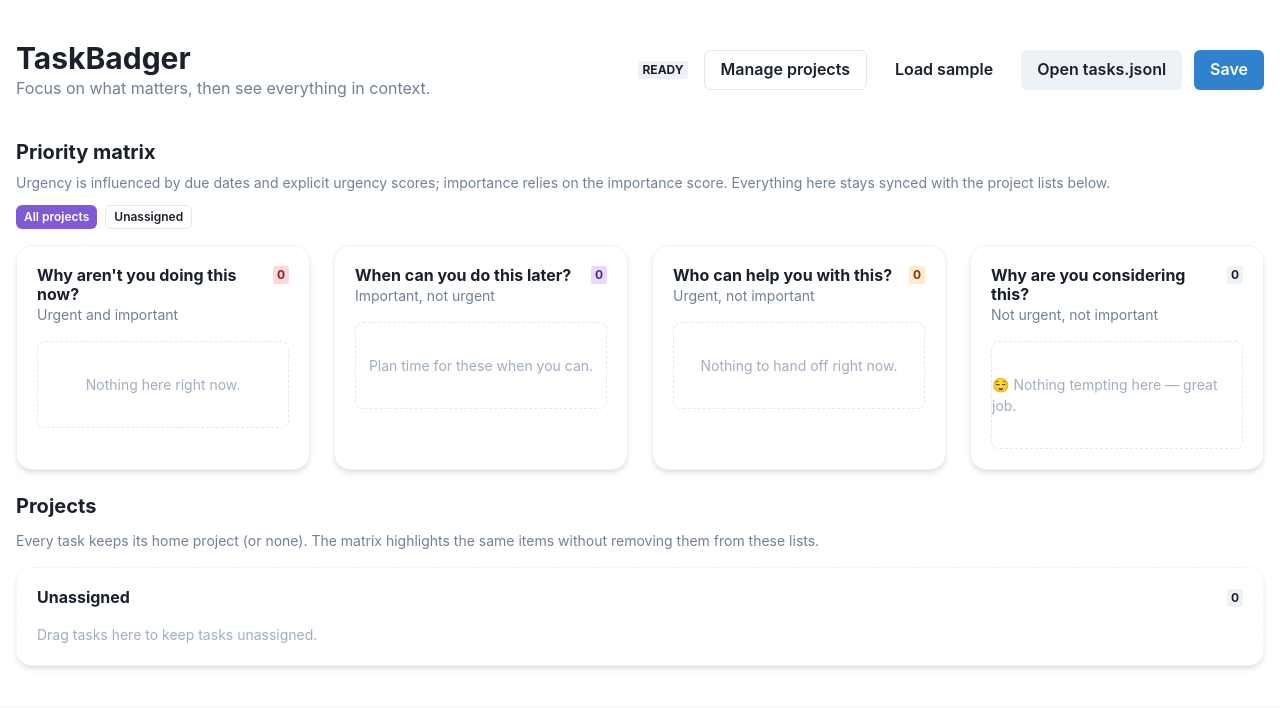
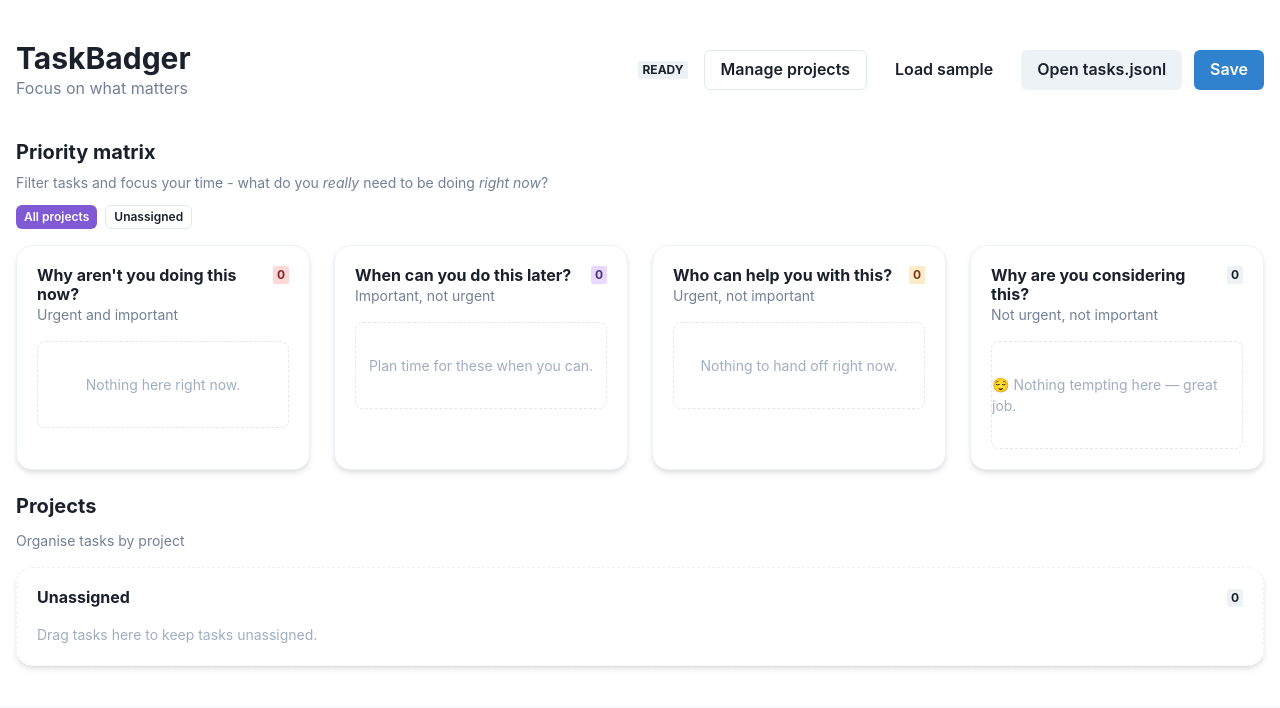
Before and after one commit to ashokfernandez/FocusBadger, a React (Vite) app: page / in a window 1280 px wide. Shown: the top 708 px of the page. Built offline with nearby package versions, Linux system fonts and the light colour scheme.

Commit message:
chore: tweak copy

```diff
--- a/src/App.jsx
+++ b/src/App.jsx
@@ -1255,7 +1255,7 @@ export default function App() {
           <Box>
             <Heading size="lg">TaskBadger</Heading>
             <Text color="gray.500">
-              Focus on what matters, then see everything in context.
+              Focus on what matters
             </Text>
           </Box>
           <Flex ml={{ md: "auto" }} align="center" gap={4}>
@@ -1280,8 +1280,7 @@ export default function App() {
             <Stack spacing={2} mb={4}>
               <Heading size="md">Priority matrix</Heading>
               <Text fontSize="sm" color="gray.500">
-                Urgency is influenced by due dates and explicit urgency scores; importance relies on
-                the importance score. Everything here stays synced with the project lists below.
+                Filter tasks and focus your time - what do you <i>really</i> need to be doing <i>right now</i>?
               </Text>
               <MatrixFilterChips
                 options={matrixFilterOptions}
@@ -1340,8 +1339,7 @@ export default function App() {
             <Stack spacing={3} mb={4}>
               <Heading size="md">Projects</Heading>
               <Text fontSize="sm" color="gray.500">
-                Every task keeps its home project (or none). The matrix highlights the same items without
-                removing them from these lists.
+                Organise tasks by project
               </Text>
             </Stack>
             <Stack spacing={5}>
```
